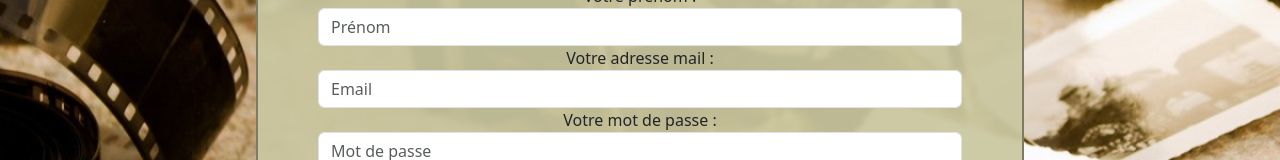
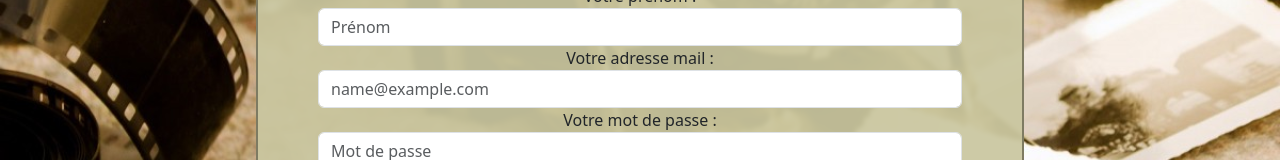
Before and after one commit to sandrine-proenca/front_voyager_dans_le_temps, a React (Create React App) app: page / in a window 1280 px wide. Both pictures are taken after a click on the button "inscription". Shown: the part 488-648 px from the top of the page. Built offline with nearby package versions, Linux system fonts and the light colour scheme; a web font is replaced by a local one.

Commit message:
change placeholder email user

```diff
--- a/src/components/CompteUser/compteUser.tsx
+++ b/src/components/CompteUser/compteUser.tsx
@@ -52,11 +52,11 @@ export function CompteUser(props: {
                             Supprimer mon compte
                         </button>
 
-                        <button type="button" className="btn button btn-color col-lg-5 col-sm-3 btn-sm" onClick={() => props.setPage(`albumNew`)}>
+                        <button type="button" className="btn button btn-color col-lg-5 col-sm-3 btn-sm" onClick={() => props.setPage(`createAlbum`)}>
                             Créer un nouvel album
                         </button>
 
-                        <button type="button" className="btn button btn-color col-lg-5 col-sm-3 btn-sm" onClick={() => props.setPage(`albumsSelect`)}>
+                        <button type="button" className="btn button btn-color col-lg-5 col-sm-3 btn-sm" onClick={() => props.setPage(`selectAlbums`)}>
                             Voir tous mes albums
                         </button>
                     </div>
--- a/src/components/CompteUser/updateUser.tsx
+++ b/src/components/CompteUser/updateUser.tsx
@@ -78,7 +78,7 @@ export default function UpdateUsers(props: {
 
                         {/* <!-- Email input --> */}
                         <label className='email'>Votre adresse mail :</label>
-                        <input required type="email" name="email" className="form-control" placeholder="Email" defaultValue={user.email} onChange={(e) => inputChange(e)} />
+                        <input required type="email" name="email" className="form-control" placeholder="name@example.com" defaultValue={user.email} onChange={(e) => inputChange(e)} />
 
                         {/* <!-- Password input --> */}
                         {/* <label className='password'>Votre mot de passe :</label>
--- a/src/components/Connexion_User/login.tsx
+++ b/src/components/Connexion_User/login.tsx
@@ -37,7 +37,6 @@ export default function Login(props: {
 
         const response = await fetch(`${BASE_URL}auth/login`, requestOptions);
         const responseJson = await response.json();
-        console.log(responseJson);
 
         if (responseJson.access_token)
         {
@@ -72,7 +71,7 @@ export default function Login(props: {
                         {/* <!-- Email input --> */}
                         <div className="form-outline mb-4 mt-4">
                             <label className='email'>Votre adresse mail :</label>
-                            <input type="email" className="form-control  col-lg-5 col-sm-10" placeholder="Email" value={emailInput} onChange={(event) => setEmailLogInput(event.target.value)}></input>
+                            <input type="name@example.com" className="form-control  col-lg-5 col-sm-10" placeholder="Email" value={emailInput} onChange={(event) => setEmailLogInput(event.target.value)}></input>
 
                             {/* <!-- Password input --> */}
 
--- a/src/components/Connexion_User/register.tsx
+++ b/src/components/Connexion_User/register.tsx
@@ -89,7 +89,6 @@ export default function Register(props: {
             requestOptions
         );
         const responseJson = await response.json();
-        console.log(response);
 
         // Si la réponse du json est dans la console, alors on efface les imports du formulaire
         if (responseJson.statusCode === 201)
@@ -149,7 +148,7 @@ export default function Register(props: {
 
                         {/* <!-- Email input --> */}
                         <label className='email'>Votre adresse mail :</label>
-                        <input required type="email" className="form-control" placeholder="Email" value={emailInput} onChange={(event) => setEmailInput(event.target.value)}></input>
+                        <input required type="email" className="form-control" placeholder="name@example.com" value={emailInput} onChange={(event) => setEmailInput(event.target.value)}></input>
 
                         {/* <!-- Password input --> */}
                         <label className='password'>Votre mot de passe :</label>
```
